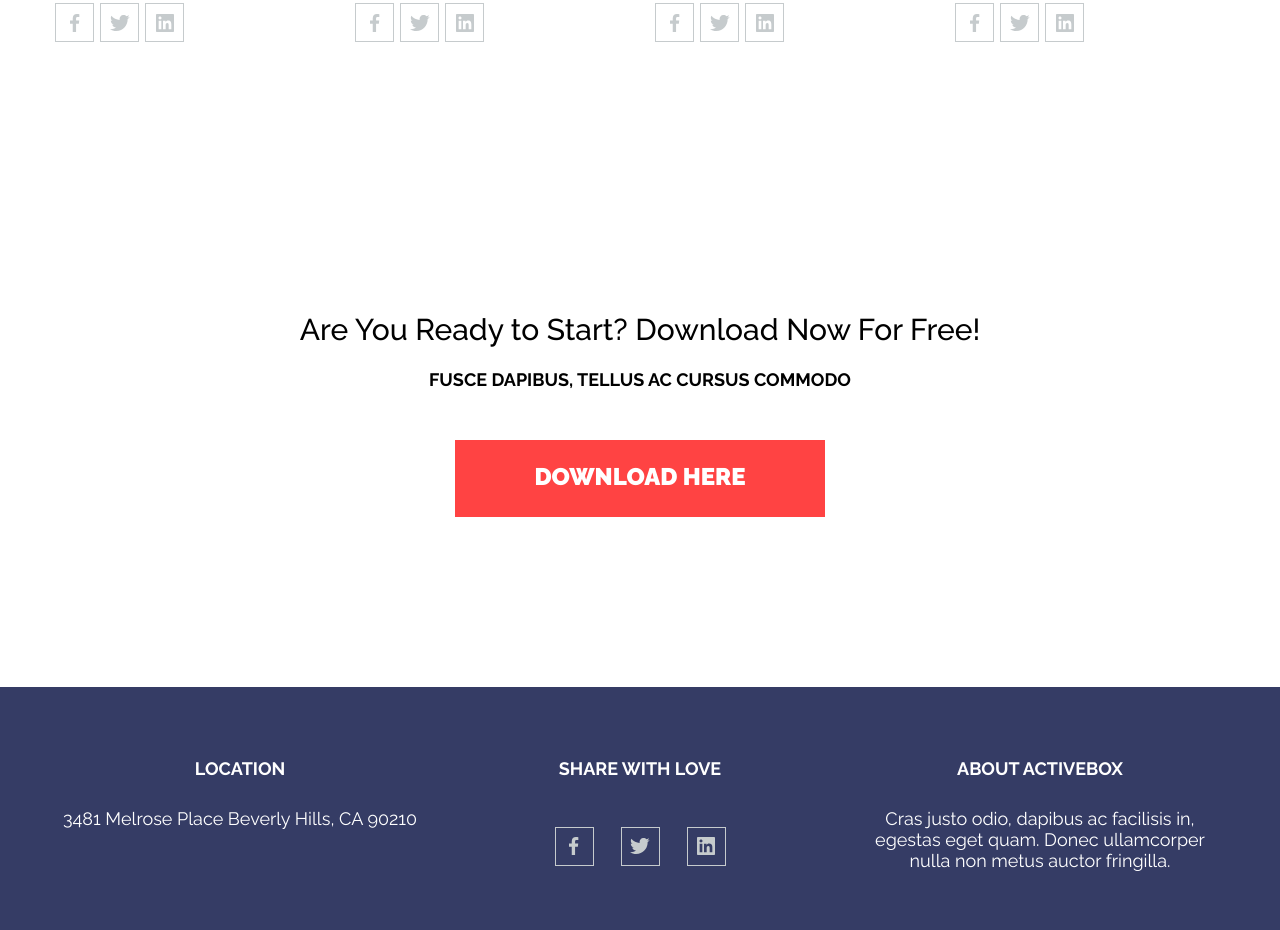
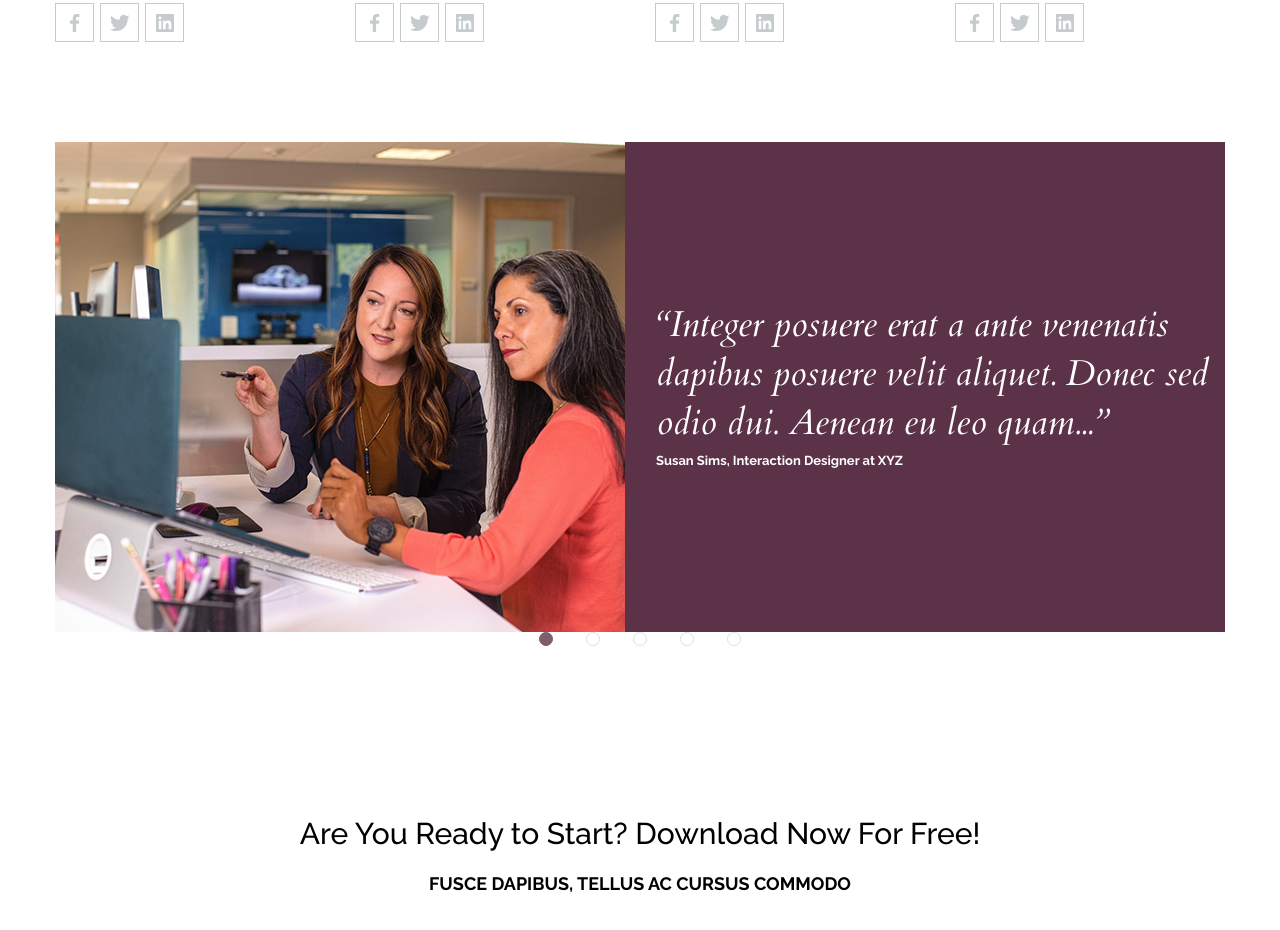
Before and after one commit to Volokhh/activebox, a plain HTML site: page index.html in a window 1280 px wide. Shown: the part 2966-3896 px from the top of the page. Drawn offline with nearby package versions, Linux system fonts and the light colour scheme.

Commit message:
HW-13:need to fix

```diff
--- a/index.html
+++ b/index.html
@@ -8,7 +8,11 @@
    <link rel="preconnect" href="https://fonts.gstatic.com" crossorigin>
    <link href="https://fonts.googleapis.com/css2?family=Raleway:ital,wght@0,100..900;1,100..900&display=swap"
       rel="stylesheet">
-   <link rel="stylesheet" href="https://cdn.jsdelivr.net/npm/swiper@12/swiper-bundle.min.css" />
+   <link rel="preconnect" href="https://fonts.googleapis.com">
+   <link rel="preconnect" href="https://fonts.gstatic.com" crossorigin>
+   <link href="https://fonts.googleapis.com/css2?family=Cardo:ital,wght@0,400;0,700;1,400&display=swap"
+      rel="stylesheet">
+   <link rel="stylesheet" href="https://cdn.jsdelivr.net/npm/swiper@14.0.1/swiper-bundle.min.css" />
    <link rel="stylesheet" href="css/style.css">
    <title>ACTIVEBOX</title>
 </head>
@@ -399,6 +403,65 @@
       </div>
    </div>
 
+   <div class="recommendation-wrapper">
+
+      <div class="recommendation">
+         <div class="container recommendation__container">
+            <div class="swiper myRecommendationSwiper">
+               <div class="swiper-wrapper">
+                  <div class="swiper-slide recommendation__slide">
+                     <img class="recommendation__image" src="media/bg.png" alt="">
+                     <div class="recommendation__content">
+                        <h3 class="recommendation__text">“Integer posuere erat a ante venenatis dapibus posuere velit
+                           aliquet.
+                           Donec sed odio dui. Aenean eu leo quam...”</h3>
+                        <p class="recommendation__author">Susan Sims, Interaction Designer at XYZ</p>
+                     </div>
+                  </div>
+                  <div class="swiper-slide recommendation__slide">
+                     <img class="recommendation__image" src="media/bg.png" alt="">
+                     <div class="recommendation__content">
+                        <h3 class="recommendation__text">“Integer posuere erat a ante venenatis dapibus posuere velit
+                           aliquet.
+                           Donec sed odio dui. Aenean eu leo quam...”</h3>
+                        <p class="recommendation__author">Susan Sims, Interaction Designer at XYZ</p>
+                     </div>
+                  </div>
+                  <div class="swiper-slide recommendation__slide">
+                     <img class="recommendation__image" src="media/bg.png" alt="">
+                     <div class="recommendation__content">
+                        <h3 class="recommendation__text">“Integer posuere erat a ante venenatis dapibus posuere velit
+                           aliquet.
+                           Donec sed odio dui. Aenean eu leo quam...”</h3>
+                        <p class="recommendation__author">Susan Sims, Interaction Designer at XYZ</p>
+                     </div>
+                  </div>
+                  <div class="swiper-slide recommendation__slide">
+                     <img class="recommendation__image" src="media/bg.png" alt="">
+                     <div class="recommendation__content">
+                        <h3 class="recommendation__text">“Integer posuere erat a ante venenatis dapibus posuere velit
+                           aliquet.
+                           Donec sed odio dui. Aenean eu leo quam...”</h3>
+                        <p class="recommendation__author">Susan Sims, Interaction Designer at XYZ</p>
+                     </div>
+                  </div>
+                  <div class="swiper-slide recommendation__slide">
+                     <img class="recommendation__image" src="media/bg.png" alt="">
+                     <div class="recommendation__content">
+                        <h3 class="recommendation__text">“Integer posuere erat a ante venenatis dapibus posuere velit
+                           aliquet.
+                           Donec sed odio dui. Aenean eu leo quam...”</h3>
+                        <p class="recommendation__author">Susan Sims, Interaction Designer at XYZ</p>
+                     </div>
+                  </div>
+               </div>
+            </div>
+         </div>
+      </div>
+
+      <div class="swiper-pagination recommendation__pagination"></div>
+   </div>
+
    <section class="install">
       <div class="container install__container">
          <h2 class="install__title">Are You Ready to Start? Download Now For Free!</h2>
@@ -459,7 +522,16 @@
       </div>
    </footer>
 
-   <script src="https://cdn.jsdelivr.net/npm/swiper@12/swiper-bundle.min.js"></script>
+   <script src="https://cdn.jsdelivr.net/npm/swiper@14.0.1/swiper-bundle.min.js"></script>
+   <script>
+      var swiper = new Swiper('.myRecommendationSwiper', {
+         spaceBetween: 30,
+         pagination: {
+            el: '.swiper-pagination',
+            clickable: true,
+         },
+      });
+   </script>
 </body>
 
 </html>
--- a/style/style.scss
+++ b/style/style.scss
@@ -8,12 +8,14 @@ $font: "Raleway", sans-serif;
 $btn_bg: rgba(255, 67, 67, 1);
 $border-color: rgba(186, 187, 197, 1);
 $border-color-products: rgba(255, 255, 255, 1);
+$border-pagination-color: rgba(126, 93, 111, 1);
 $border-footer-link: rgba(198, 203, 205, 1);
 $bg-color-banner: rgba(37, 43, 73, 0.8);
 $bg-primary-color: rgba(255, 255, 255, 1);
 $bg-content-product: rgba(255, 67, 67, 0.8);
 $bg-color-footer: rgba(53, 60, 101, 1);
 $bg-color-footer-copyright: rgba(44, 49, 84, 1);
+$bg-color-slider: rgba(92, 50, 73, 1);
 $tablet: 1024px;
 $mobile: 767px;
 
@@ -238,6 +240,59 @@ body {
 
    }
    }
+
+.recommendation{
+   background-color: $bg-primary-color;
+   margin-bottom: 31px;
+   width: 100%;
+
+&__slide {
+   display: grid;
+   grid-template-columns: repeat(2, 570px);
+   column-gap: 31px;
+   background-color: $bg-color-slider;
+   align-items: center;
+}
+
+   &__image {
+      width: 100%;
+      object-fit: contain;
+      aspect-ratio: 570px/490px;
+   }
+
+   &__text {
+      font-size: 36px;
+      font-weight: 400;
+      line-height: 49px !important;
+      font-family: "Cardo", serif;
+      font-style: italic;
+      color: $text-color;
+   }
+
+   &__author {
+      @include font(13px, 15px, 700);
+      color: $text-color;
+      padding: 6px 0
+   }
+}
+
+.swiper-pagination {
+      position: static;
+      @extend %flex;
+      column-gap: 25px;
+      margin-top: 31px;
+}
+
+.swiper-pagination-bullet {
+   border: 1px solid $border-paginaton-color;
+   background-color: transparent;
+   width: 14px;
+   height: 14px;
+}
+
+.swiper-pagination-bullet-active {
+   background-color: $border-pagination-color;
+}
 
 
 .install {
```
Also changed, not shown: css/style.css, media/bg.png (added).
